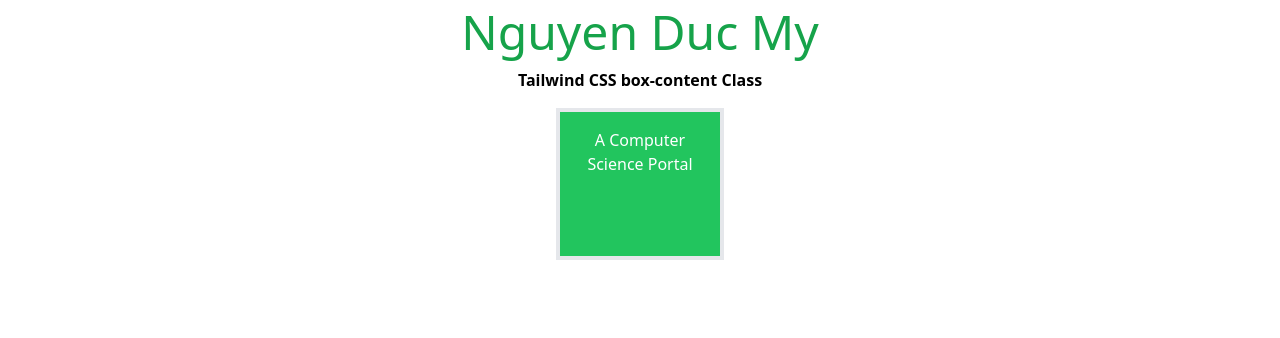
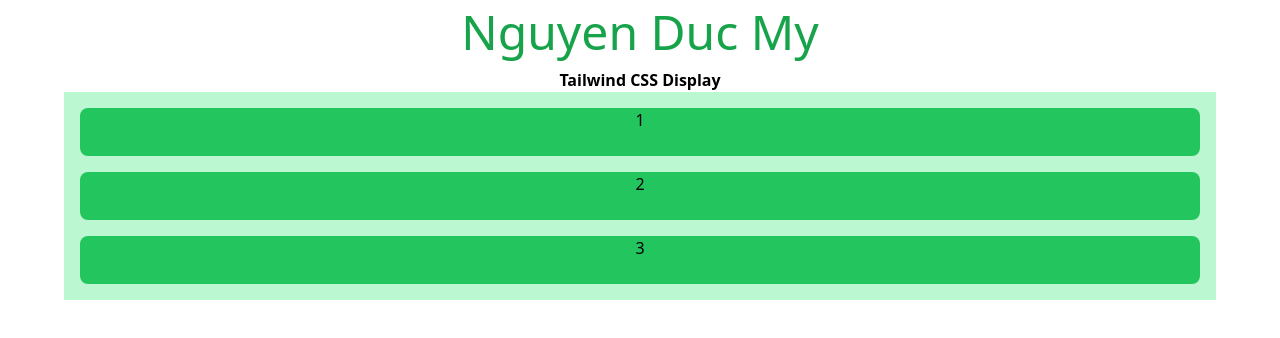
Before and after one commit to tanhoangmy/01_TailwindCSS, a website: page src/index.html in a window 1280 px wide. Drawn offline with Linux system fonts and the light colour scheme.

Commit message:
Tailwind CSS Display -exam1

```diff
--- a/src/index.html
+++ b/src/index.html
@@ -15,17 +15,12 @@
             text-5xl
             p-2 mb-1
         ">Nguyen Duc My</h1>
-        <b>Tailwind CSS box-content Class</b>
-
-        <div class="box-content h-28 w-32 p-4
-            border-4
-            bg-green-500
-            m-4
-            text-white
-        ">
-            A Computer Science Portal
+        <b>Tailwind CSS Display</b>
+        <div class="bg-green-200 p-4 mx-16 space-y-4">
+            <span class="block h-12 bg-green-500 rounded-lg">1</span>
+            <span class="block h-12 bg-green-500 rounded-lg">2</span>
+            <span class="block h-12 bg-green-500 rounded-lg">3</span>
         </div>
-
     </center>
 
 </body>
```
Also changed, not shown: dist/output.css.
